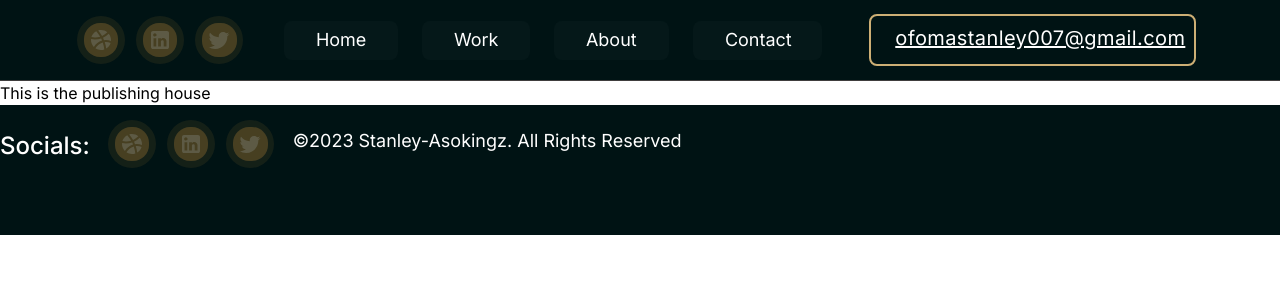
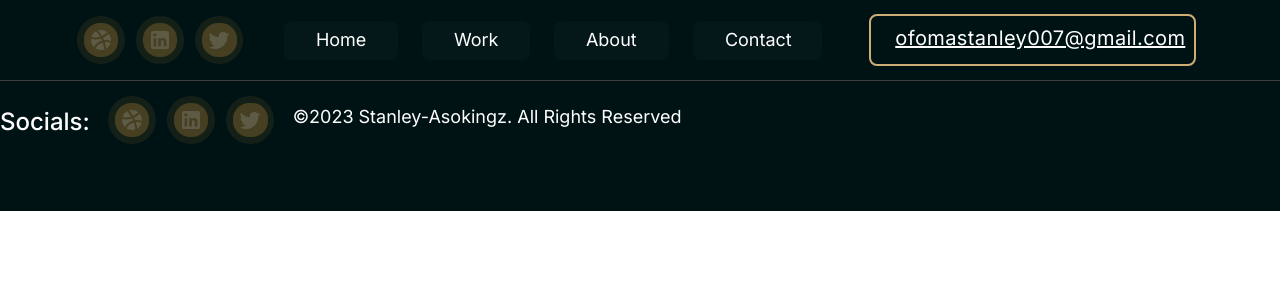
Before and after one commit to Maxwell011/portfolio-design, a Next.js app: page /PublishingHouse in a window 1280 px wide. Shown: the top 300 px of the page. Built offline with nearby package versions, Linux system fonts and the light colour scheme.

Commit message:
Remove unnecessary content from PublishingHouse component

```diff
--- a/src/app/PublishingHouse/page.tsx
+++ b/src/app/PublishingHouse/page.tsx
@@ -1,7 +1,3 @@
 export default function PublishingHouse() {
-  return (
-    <section>
-      <h1>This is the publishing house</h1>
-    </section>
-  );
+  return <section></section>;
 }
```
